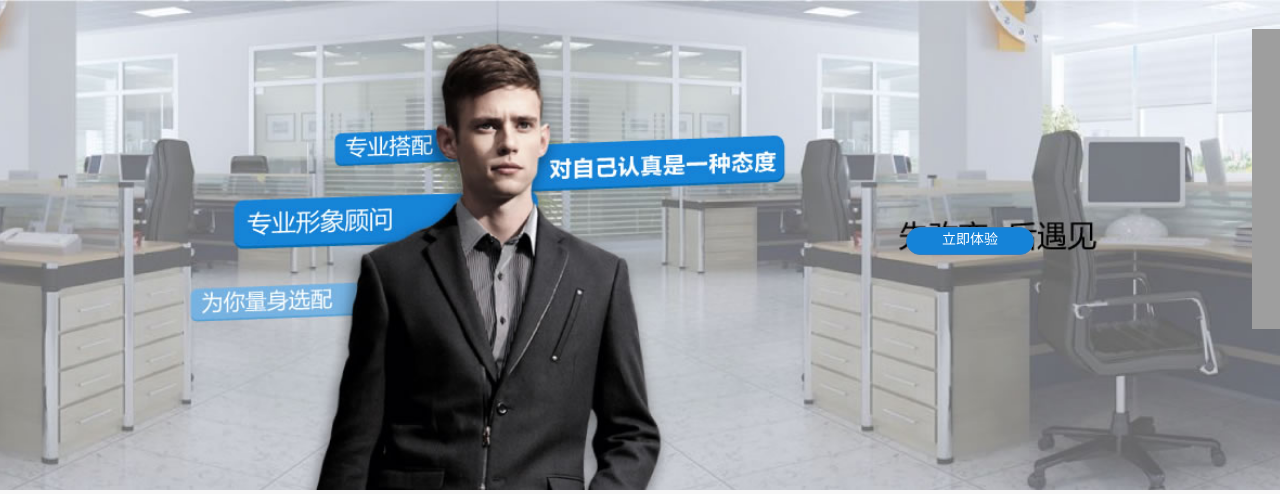
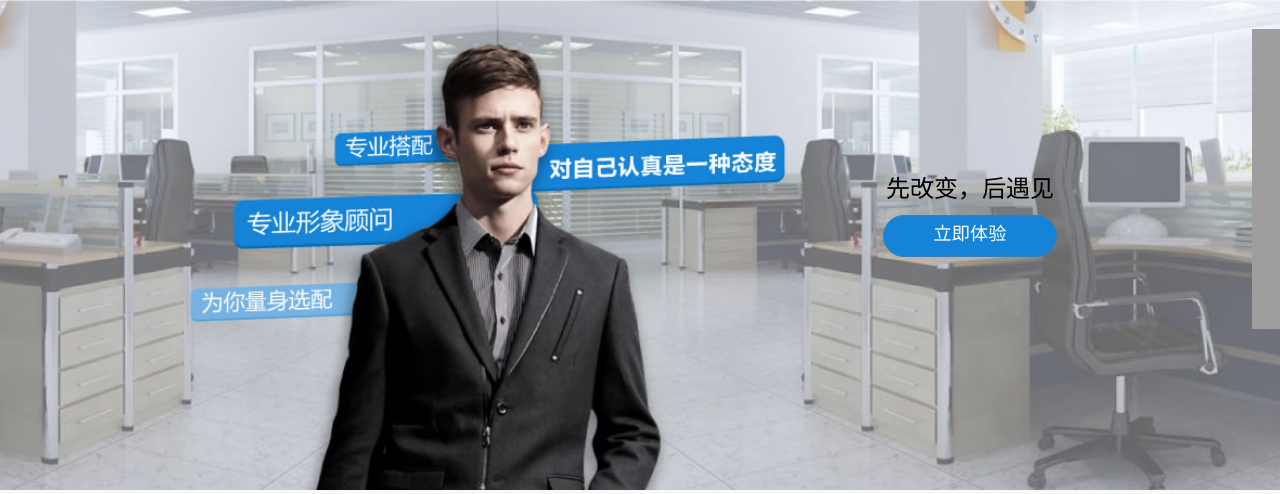
Before and after one commit to smokingkapor/handsome, a Django app: template portals/templates/portals/index.html in a window 1280 px wide. Shown: the part 129-623 px from the top of the page. Run offline with Django 3.2, Linux system fonts and the light colour scheme; the template is opened without the code that fills it, so the values that code supplies are empty; parts of the project's set-up code (start-up, migrations or seed data) failed here and were passed over; some libraries are stand-ins or nearby versions; grey boxes are pictures that could not be loaded.

Commit message:
Updated index page

```diff
--- a/portals/static/css/portal.css
+++ b/portals/static/css/portal.css
@@ -18,10 +18,11 @@
 
 #home .start .btn {
     color: white;
-    -webkit-border-radius: 15px;
-    -moz-border-radius: 15px;
-    border-radius: 15px;
-    padding: 3px 35px;
+    -webkit-border-radius: 26px;
+    -moz-border-radius: 26px;
+    border-radius: 26px;
+    padding: 7px 50px;
+    font-size: 1.3em;
 }
 
 #home .case {
--- a/portals/templates/portals/index.html
+++ b/portals/templates/portals/index.html
@@ -12,7 +12,8 @@
     <div class="start">
         <div style="height: 350px">
             <div class="col-md-offset-7 col-md-4">
-                <br /><br /><br /><br /><br /><br /><br /><br /><br /><br /><br />
+                <br /><br /><br /><br /><br /><br /><br />
+                <h3>先改变，后遇见</h3>
                 <a href="{% url 'portals:survey' %}" class="btn btn-primary ">立即体验</a>
             </div>
         </div>
```
Also changed, not shown: portals/static/image/new/home/header_bg.jpg.
